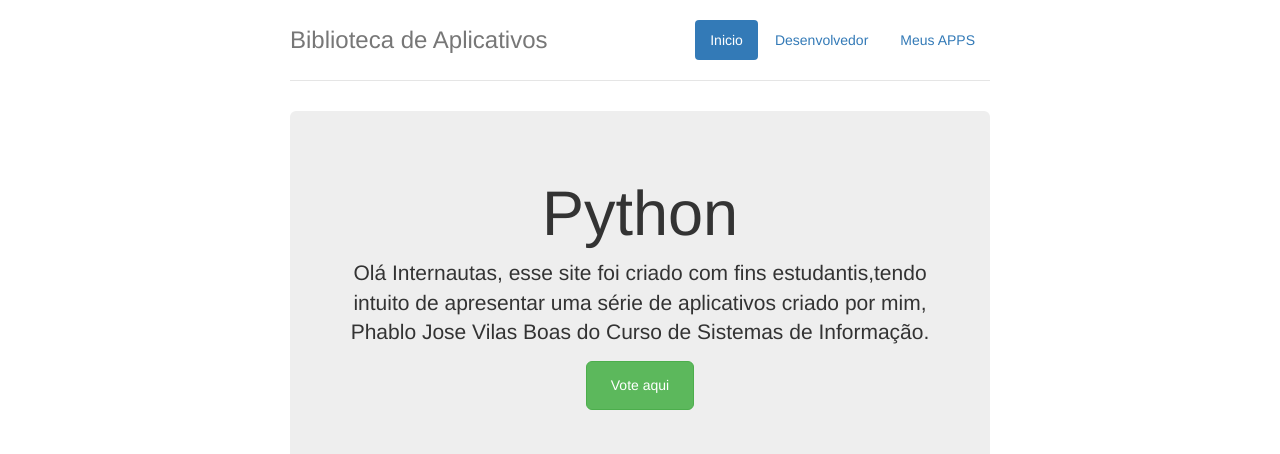
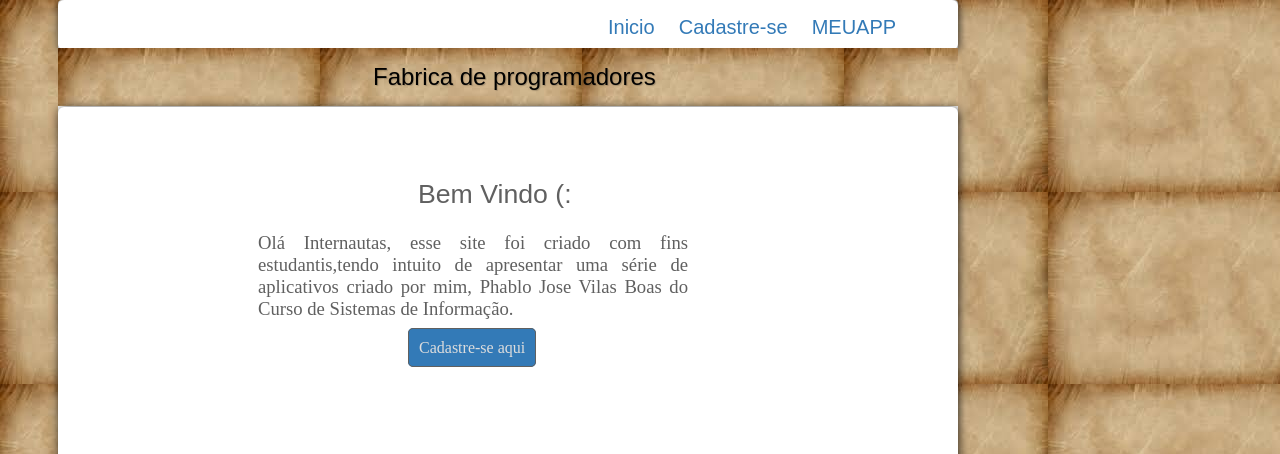
Before and after one commit to phablo200/my-seconde-blog, a Django app: page /blog/ in a window 1280 px wide. Shown: the top 454 px of the page. Run offline with Django 3.2, Linux system fonts and the light colour scheme; some libraries are stand-ins or nearby versions.

Commit message:
atualizacao

```diff
--- a/blog/urls.py
+++ b/blog/urls.py
@@ -3,6 +3,7 @@ from django.conf.urls import url
 from . import views
 
 urlpatterns = [
+	url(r'^index/$', views.inde, name='inde'),
 	url(r'^MEUAPP/$', views.MEUAPP, name='MEUAPP'),
 	url(r'^desenvolvedor/$', views.desenvolvedor, name='desenvolvedor'),
     url(r'^$', views.index, name='index'),
--- a/blog/views.py
+++ b/blog/views.py
@@ -41,3 +41,5 @@ def desenvolvedor(request):
     return render(request, "polls/desenvolvedor.html", {})
 def MEUAPP(request):
     return render(request, "polls/MEUAPP.html", {})
+def inde(request):
+    return render(request, "polls/index.html" , {})
--- /dev/null
+++ b/static-in-pro/static-our/Css/estilo.css
@@ -0,0 +1,153 @@
+body{
+
+	background:url("fundo.jpg");
+}
+
+div#inter{
+	width:900px;
+	background:white;
+	margin-top:40px;
+	margin-left:50px;
+	margin-right:50px;
+	margin-bottom:10px;
+	border-radius:4px;
+
+}
+header#cabeca{
+	margin-top:-40px;
+	height:50px;
+	border-radius: 6px;
+	box-shadow:1px 1px 10px rgba(0,0,0, .8);
+}
+
+nav#menu {
+	display:block;
+	position:absolute;
+	margin-top:0px;
+	margin-left:500px;
+}
+
+nav#menu ul{
+	list-style:none;
+}
+
+nav#menu li{
+	display:inline-block;
+	font-family:Arial, sans-serif;
+	font-weight:100;
+
+}
+
+nav#menu a{
+	color:#337ab7;
+	background:white;
+	padding:10px;
+	border-radius:4px;
+	cursor:pointer;
+	font-family:Arial, sans-serif;
+	text-decoration:none;
+	font-size:15pt;
+	font-weight:100;
+}
+
+nav#menu a:hover{
+	background:#ddd;
+
+}
+
+section#secao{
+	border-radius:6px;
+	box-shadow: 1px 1px 10px rgba(0,0,0,.8);
+	margin-top:-19px;
+	padding:50px;
+	height:800px;
+}
+
+section#secao h1{
+	font-family: Arial, sans-serif;
+	font-weight: 200;
+	margin-left: 310px;
+	font-size: 20pt;
+	color: #606060;
+}
+
+section#secao p{
+	font-size: Arial, sans-serif;
+	font-weight: 200;
+	font-size: 14pt;
+	color: #606060;
+	width:430px;
+	margin-left: 150px;
+	text-align: center;
+	text-align: justify;
+}
+
+
+section#secao a{
+	color:#ddd;
+	border:1px #606060 solid;
+	padding: 10px;
+	text-decoration: none;
+	background-color:#337ab7;
+	border-radius: 5px;
+	margin-top: 100px;
+	margin-left:300px;
+
+}
+
+section#secao iframe{
+	margin-left: 150px;
+	margin-top: 100px;
+	border:10px #ddd solid;
+}
+
+section#secao1{
+	background:url("fundo.jpg");
+	margin-top:-7px;
+}
+
+h1#fabrica{
+	font-family:Arial, sans-serif;
+	font-weight:300;
+	padding:15px;
+	margin-top:5px;
+	margin-left:300px;
+	text-shadow:1px 1px 1px rgba(0,0,0,.2);
+}
+
+section#divisor{
+	background:url("fundo.jpg");
+	height:50px;
+	margin-top:-20px;
+}
+
+footer#rodape{
+	height:50px;
+	border-radius:5px;
+	box-shadow:1px 1px 10px rgba(0,0,0,.8);
+	padding:10px;
+}
+
+footer#rodape ul{
+	list-style:none;
+}
+
+footer#rodape li{
+	display:inline-block;
+	float:right;
+	margin-right:30px;
+}
+
+footer#rodape a{
+	text-decoration:none;
+	color:#337ab7;
+}
+
+footer#rodape p{
+	font-family:Arial, sans-serif;
+	position:absolute;
+	margin-left:-850px;
+	margin-top:0px;
+
+
+}
--- a/templates/index.html
+++ b/templates/index.html
@@ -1,68 +1,25 @@
+{% extends "polls/base.html" %}
 {% load staticfiles %}
 
+<!DOCTYPE html>
 
-<html lang="en">
-  <head>
-    <meta charset="utf-8">
-    <meta http-equiv="X-UA-Compatible" content="IE=edge">
-    <meta name="viewport" content="width=device-width, initial-scale=1">
-    <!-- The above 3 meta tags *must* come first in the head; any other head content must come *after* these tags -->
-    <meta name="description" content="">
-    <meta name="author" content="">
-    <link rel="icon" href="../../favicon.ico">
+<html lang="pt-br">
 
-    <title>Meus Apps</title>
-
-    <!-- Bootstrap core CSS -->
-    <link href="{%static 'Css/bootstrap.min.css' %}" rel="stylesheet">
-
-    <!-- Custom styles for this template -->
-    <link href="{%static 'Css/j-narrow.css' %}" rel="stylesheet">
-    <!-- Just for debugging purposes. Don't actually copy these 2 lines! -->
-    <!--[if lt IE 9]><script src="../../assets/js/ie8-responsive-file-warning.js"></script><![endif]-->
-    <script src="{% static 'script/ie-emulation.js' %}"></script>
-
-    <!-- HTML5 shim and Respond.js for IE8 support of HTML5 elements and media queries -->
-    <!--[if lt IE 9]>
-      <script src="https://oss.maxcdn.com/html5shiv/3.7.2/html5shiv.min.js"></script>
-      <script src="https://oss.maxcdn.com/respond/1.4.2/respond.min.js"></script>
-    <![endif]-->
-  </head>
-
-  <body>
-
-    <div class="container">
-      <div class="header clearfix">
-        <nav>
-          <ul class="nav nav-pills pull-right">
-            <li role="presentation" class="active"><a href="#">Inicio</a></li>
-            <li role="presentation"><a href="desenvolvedor/">Desenvolvedor</a></li>
-			  <li role="presentation"><a href="MEUAPP/">Meus APPS</a></li>
-          </ul>
-        </nav>
-        <h3 class="text-muted">Biblioteca de Aplicativos</h3>
-      </div>
-
-      <div class="jumbotron">
-        <h1>Python</h1>
-        <p class="lead">Olá Internautas, esse site foi criado com fins estudantis,tendo intuito de apresentar uma série de aplicativos criado por mim, Phablo Jose Vilas Boas do Curso de Sistemas de Informação.</p>
-        <p><a class="btn btn-lg btn-success" href="home/" role="button">Vote aqui</a></p>
-      </div>
-
-      <div class="row marketing">
-        <div class="col-lg-6">
-          <h4>Comentarios</h4>
-        </div>
-      </div>
-
-      <footer class="footer">
-        <p>&copy; Company 2014</p>
-      </footer>
-
-    </div> <!-- /container -->
+<head>
+<title></title>
+<link href=" {% static 'Css/estilo.css'%}" rel="stylesheet" />
+</head>
+<body>
+    {% block content %}
 
 
-    <!-- IE10 viewport hack for Surface/desktop Windows 8 bug -->
-    <script src="{% static 'script/ie10-viewport-bug-workaround.js' %}"></script>
+        <h1>Bem Vindo (:</h1>
+        <p class="lead">Olá Internautas, esse site foi criado com fins estudantis,tendo intuito de apresentar uma série de aplicativos criado por mim, Phablo Jose Vilas Boas do Curso de Sistemas de Informação.</p>
+        <a class="btn btn-lg btn-success" href="home/" role="button">Cadastre-se aqui</a>
+
+        <iframe width="420" height="315" src="https://www.youtube.com/embed/PmefpISZ7Ew" frameborder="0" allowfullscreen></iframe>
+
+
+    {% endblock %}
+
   </body>
-</html>
--- /dev/null
+++ b/templates/polls/base.html
@@ -0,0 +1,53 @@
+{% load staticfiles %}
+
+<!DOCTYPE html>
+<html lang="pt-br"><head>
+<meta http-equiv="content-type" content="text/html; charset=UTF-8">
+<title></title>
+<meta charset="UTF-8">
+<link href="{% static 'Css/estilo.css' %}" rel="stylesheet">
+</head>
+<body>
+
+
+<div id="inter">
+<header id="cabeca">
+<nav id="menu">
+<ul>
+	<li><a href="">Inicio</a></li>
+	<li><a href="#">Cadastre-se</a></li>
+	<li><a href="MEUAPP/">MEUAPP</a></li>
+</ul>
+</nav>
+</header>
+
+<section id="secao1">
+<h1 id="fabrica">Fabrica de programadores</h1>
+</section>
+
+<section id="secao">
+{% block content %}
+{% endblock %}
+
+</section>
+<section id="divisor" >
+<h1></h1>
+</section>
+
+<footer id="rodape">
+<ul>
+<li><p>Por Phablo Vilas Boas</p></li>
+<li><a href="https://www.facebook.com"> Facebook </a></li>
+<li><a href="https://www.twiter.com"> twiter </li>
+<li><a href="#"> Fale Conosco </a> </li>
+<ul>
+</footer>
+
+
+</div>
+
+
+
+
+
+</body></html>
```
Also changed, not shown: static-in-pro/static-our/Css/style.css (+4 -6 lines), templates/polls/MEUAPP.html (added, +56 -0 lines), templates/polls/home.html (+6 -3 lines), templates/polls/interface.html (added, +15 -0 lines), templates/polls/results.html (+8 -1 lines), static-in-pro/static-our/Css/fundo.jpg (added), static-in-pro/static-our/Css/result.css (added).
